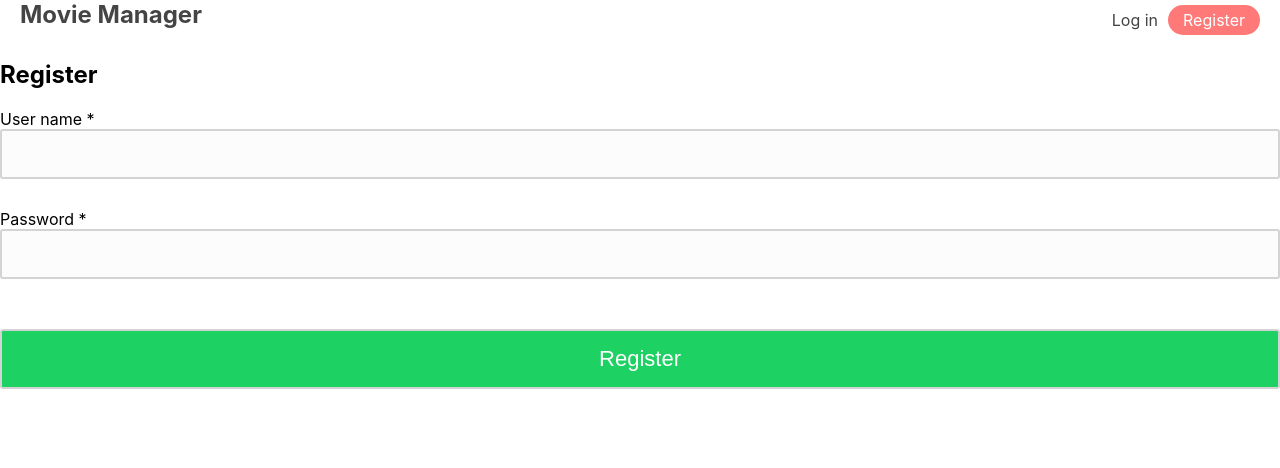
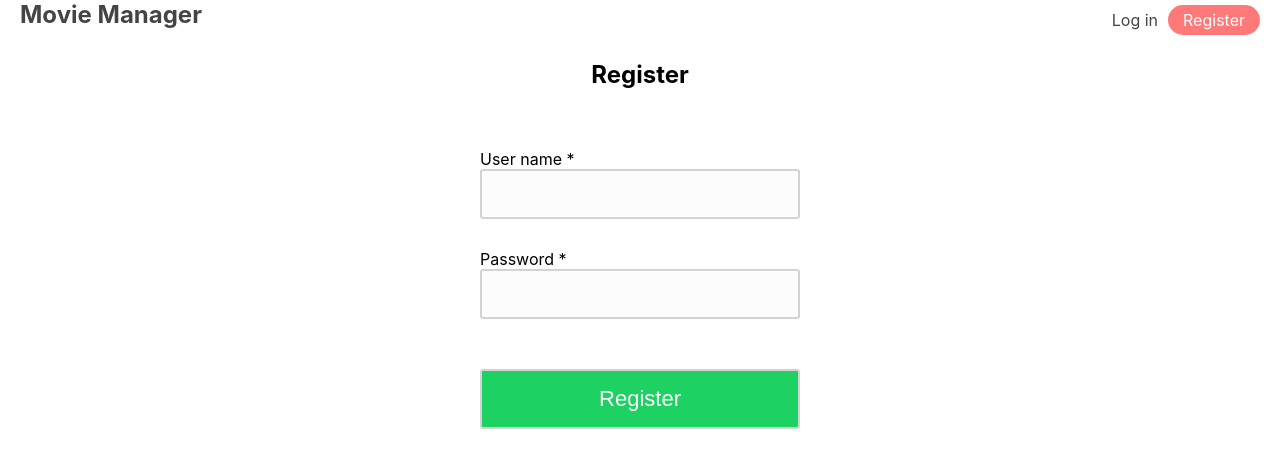
Before and after one commit to eddiebueno/movie-manager-app, a React (Create React App) app: page /register in a window 1280 px wide. Shown: the top 468 px of the page. Built offline with nearby package versions, Linux system fonts and the light colour scheme.

Commit message:
added more css

```diff
--- a/src/components/Header/Header.css
+++ b/src/components/Header/Header.css
@@ -20,7 +20,7 @@
   justify-content: flex-end;
 }
 
-.Header__not-logged-in a:last-child {
+.Header__not-logged-in a:last-child, .Header__logged-in a:last-child {
   background: rgb(255, 121, 121);
   color: white;
   padding: 5px 15px;
--- a/src/components/Header/Header.js
+++ b/src/components/Header/Header.js
@@ -12,8 +12,13 @@ class Header extends React.Component {
   }
 
   renderLogoutLink() {
+    const userReviewRoute = `/users/${UserService.getUserId()}/reviews`;
     return (
       <div className='Header__logged-in'>
+        <Link
+          to={userReviewRoute}>
+          My Reviews
+        </Link>
         <Link
           onClick={this.handleLogoutClick}
           to='/'>
@@ -38,18 +43,6 @@ class Header extends React.Component {
     )
   }
 
-  renderMyReviews() {
-    const userReviewRoute = `/users/${UserService.getUserId()}/reviews`;
-    return (
-      <div className="Header__logged-in">
-        <Link
-          to={userReviewRoute}>
-          My Reviews
-        </Link>
-      </div>
-    )
-  }
-
   render(){
   return (
     <nav className='Header'>
@@ -61,7 +54,6 @@ class Header extends React.Component {
           Movie Manager
         </Link>
       </h1>
-      {TokenService.hasAuthToken() ? this.renderMyReviews() : '' }
       {TokenService.hasAuthToken() ? this.renderLogoutLink() : this.renderLoginLink()}
     </nav>
   );
--- /dev/null
+++ b/src/components/RegistrationForm/RegistrationForm.css
@@ -0,0 +1,12 @@
+.RegistrationForm {
+  width: 400px;
+  height: auto;
+  padding: 40px;
+  margin: 0 auto;
+  border-radius: 3px;
+  border: black 2px;
+}
+
+.center{
+  text-align: center;
+}
--- a/src/components/RegistrationForm/RegistrationForm.js
+++ b/src/components/RegistrationForm/RegistrationForm.js
@@ -1,6 +1,7 @@
 import React, { Component } from 'react'
 import { Button, Input, Required } from '../Utils/Utils'
 import AuthApiService from '../../services/auth-api-service';
+import './RegistrationForm.css';
 
 export default class RegistrationForm extends Component {
   static defaultProps = {
--- a/src/components/ReviewList/ReviewList.js
+++ b/src/components/ReviewList/ReviewList.js
@@ -15,14 +15,17 @@ class ReviewList extends React.Component {
 
   componentWillUnmount(){
     this.context.clearReviews();
+    this.setState({
+      loading:true
+    })
   }
 
   componentDidMount(){
-    this.setState({
-      loading:true
-    })
-
-
+    if (this.props.location.pathname.includes('/movie')){
+      this.setState({
+        loading:false
+      })
+    }
   }
 
   getMovieInfo(movieId){
--- a/src/routes/LoginPage/LoginPage.js
+++ b/src/routes/LoginPage/LoginPage.js
@@ -19,7 +19,7 @@ export default class LoginPage extends Component {
   render() {
     return (
       <Section className='LoginPage'>
-        <h2>Login</h2>
+        <h2 className='center'>Login</h2>
         <LoginForm
           onLoginSuccess={this.handleLoginSuccess}
         />
--- a/src/routes/RegistrationPage/RegistrationPage.js
+++ b/src/routes/RegistrationPage/RegistrationPage.js
@@ -17,7 +17,7 @@ export default class RegistrationPage extends Component {
   render() {
     return (
       <Section className='RegistrationPage'>
-        <h2>Register</h2>
+        <h2 className='center'>Register</h2>
         <RegistrationForm
           onRegistrationSuccess={this.handleRegistrationSuccess}
         />
```
